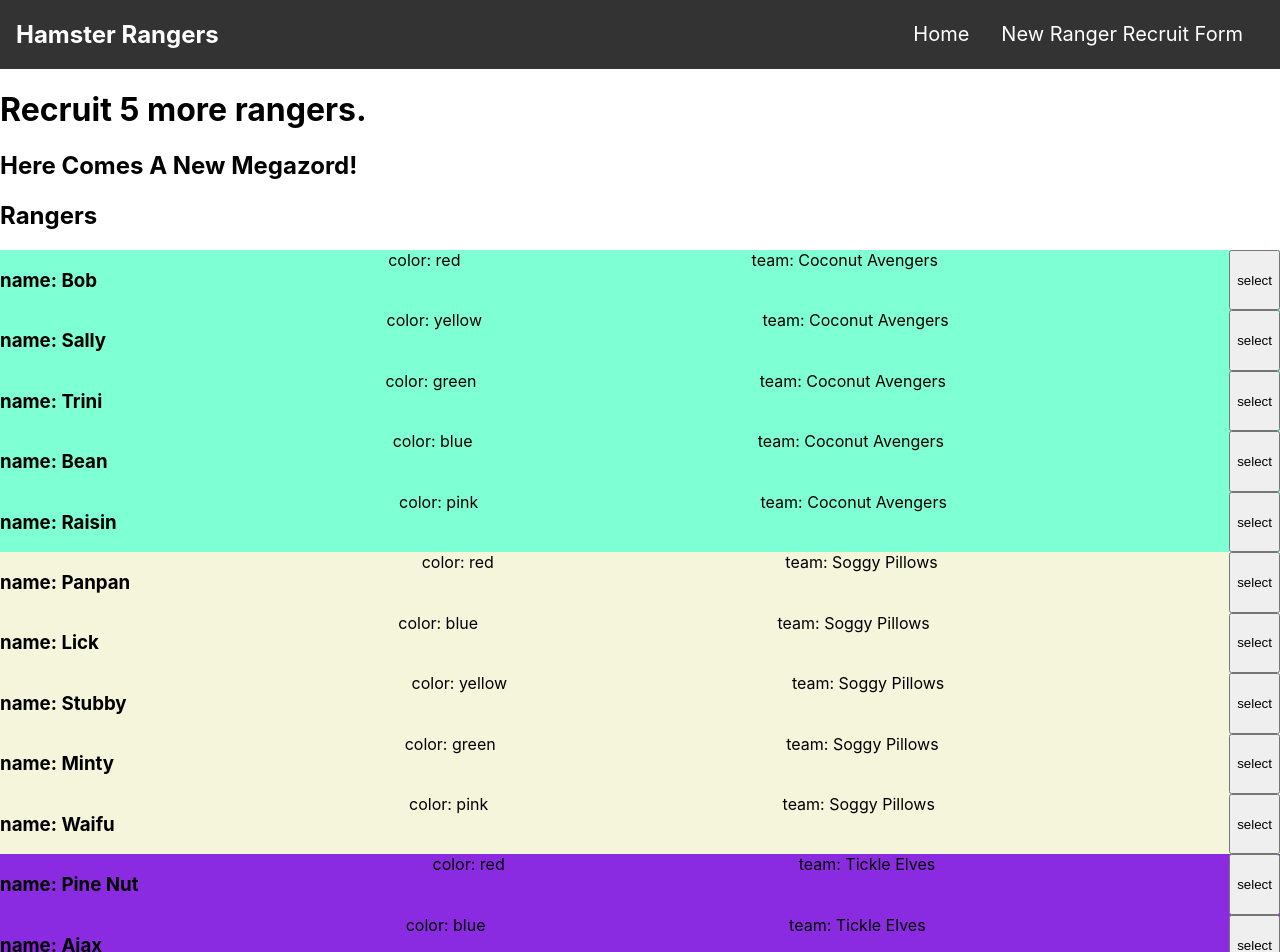
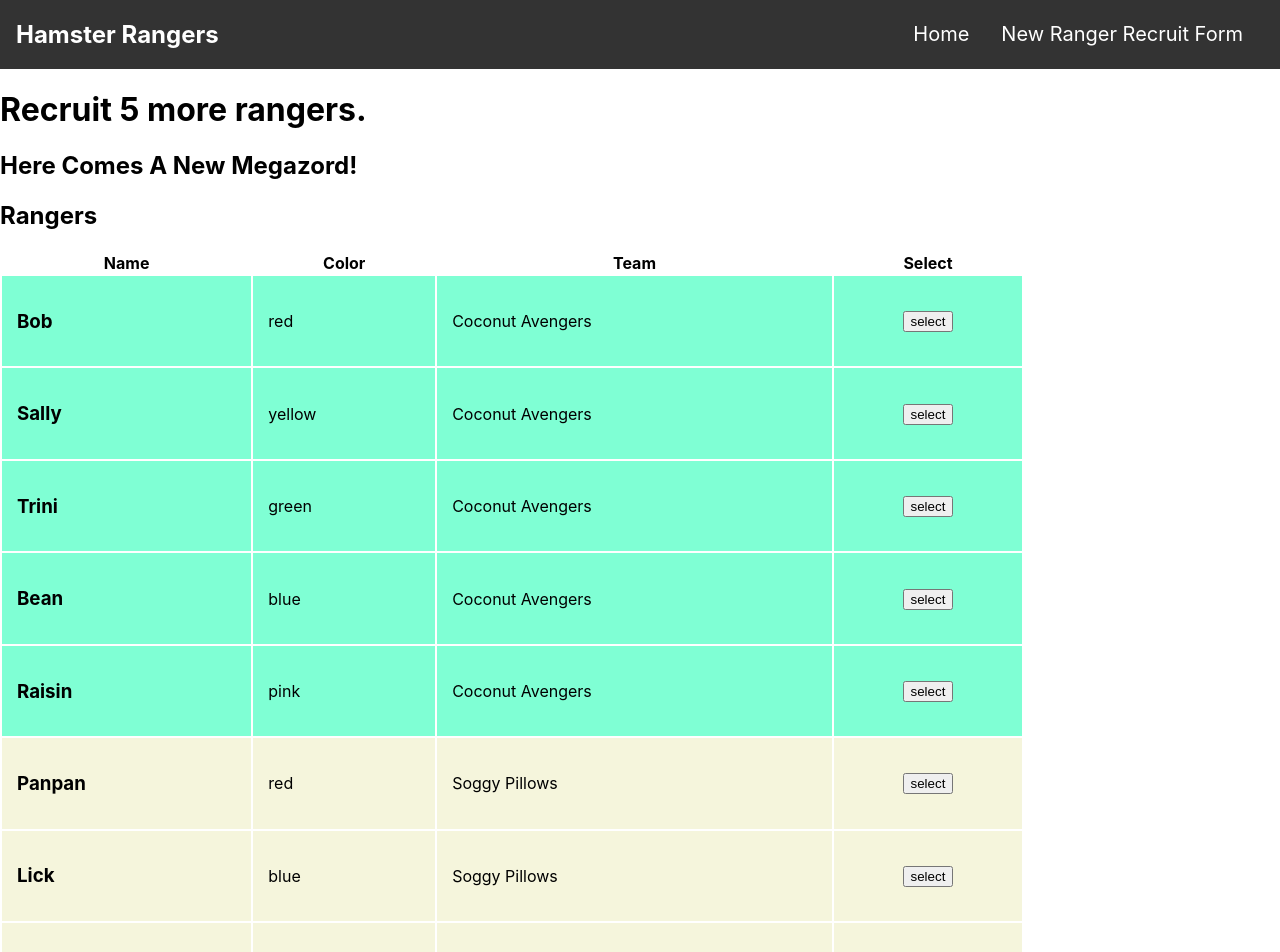
Before and after one commit to sohdonald/hamster-rangers, a React (Create React App) app: page / in a window 1280 px wide. Shown: the top 952 px of the page. Built offline with nearby package versions, Linux system fonts and the light colour scheme; data requests are answered from the project's data file.

Commit message:
change to table-format

```diff
--- a/db.json
+++ b/db.json
@@ -161,6 +161,12 @@
       "color": "red",
       "team": "Soggy Pillows",
       "id": 26
+    },
+    {
+      "name": "Russ",
+      "color": "blue",
+      "team": "Clean Towels",
+      "id": 27
     }
   ],
   "megazords": [
--- a/src/AssembleRangers.js
+++ b/src/AssembleRangers.js
@@ -36,7 +36,14 @@ function AssembleRangers({ onCountDown, onCountUp, countDown, team, setTeam }) {
             rangers.map((ranger)=> {return <RangerCard/>})*/}
 
       <h2>Rangers</h2>
-      {rangers.map((ranger) => {
+      <table style={{width:"80%"}}>
+        <tr>
+          <th>Name</th>
+          <th>Color</th>
+          <th>Team</th>
+          <th>Select</th>
+        </tr>
+        {rangers.map((ranger) => {
         return (
           <RangerCard
             key={ranger.id}
@@ -52,6 +59,8 @@ function AssembleRangers({ onCountDown, onCountUp, countDown, team, setTeam }) {
           />
         );
       })}
+      </table>
+
     </div>
   );
 }
--- a/src/RangerCard.js
+++ b/src/RangerCard.js
@@ -1,5 +1,5 @@
 import React, { useState } from "react";
-import styles from "./RangerCard.module.css"
+import styles from "./RangerCard.module.css";
 // import styles from "./Component.module.css"
 
 function RangerCard({
@@ -11,7 +11,7 @@ function RangerCard({
   ranger,
   setTeam,
   removeRanger,
-  rangerTeam
+  rangerTeam,
 }) {
   // seperate useState for counter
 
@@ -78,18 +78,18 @@ function RangerCard({
 
   // if rangerTeam === "Coconut Avengers",
   // then set the background color to lemon yellow
-  let className= ''
+  let className = "";
 
   if (rangerTeam === "Coconut Avengers") {
-    className = styles.coconuts
+    className = styles.coconuts;
   } else if (rangerTeam === "Soggy Pillows") {
-    className = styles.soggies
+    className = styles.soggies;
   } else if (rangerTeam === "Tickle Elves") {
-    className = styles.ticklers
+    className = styles.ticklers;
   } else if (rangerTeam === "Clean Towels") {
-    className = styles.towels
+    className = styles.towels;
   } else if (rangerTeam === "Fuzzy Pumpkins") {
-    className = styles.fuzzies
+    className = styles.fuzzies;
   }
 
   // console.log(onCountDown); // this is undefined, it's not misspelled
@@ -101,15 +101,19 @@ function RangerCard({
   */
 
   return (
-    <div className={className}>
-      <h3>name: {rangerName}</h3>
-      <div>color: {rangerColor}</div>
-      <div> team: {rangerTeam} </div>
-      <button className="select button" onClick={() => handleSelectRanger()}>
-        {/* how do we decrease the number displayed in SelectRangers with this button? */}
-        {selectRanger}
-      </button>
-    </div>
+    <tr className={className}>
+      <td>
+        <h3>{rangerName}</h3>
+      </td>
+      <td>{rangerColor}</td>
+      <td> {rangerTeam} </td>
+      <td>
+        <button className="select button" onClick={() => handleSelectRanger()}>
+          {/* how do we decrease the number displayed in SelectRangers with this button? */}
+          {selectRanger}
+        </button>
+      </td>
+    </tr>
   );
 }
 
--- a/src/RangerCard.module.css
+++ b/src/RangerCard.module.css
@@ -1,34 +1,42 @@
 .fuzzies {
     background-color: rgb(138, 218, 72);
-    display: flex;
+    /* display: flex;
     justify-content: space-between;
-    align-content:center
+    align-content:center */
 }
 
 .coconuts {
     background-color: aquamarine;
-    display: flex;
+    /* display: flex;
     justify-content: space-between;
-    align-content:center
+    align-content:center */
 }
 
 .soggies {
     background-color: beige;
-    display: flex;
+    /* display: flex;
     justify-content: space-between;
-    align-content:center
+    align-content:center */
 }
 
 .ticklers {
     background-color: blueviolet;
-    display: flex;
+    /* display: flex;
     justify-content: space-between;
-    align-content:center
+    align-content:center */
 }
 
 .towels {
     background-color: rgb(224, 65, 113);
-    display: flex;
+    /* display: flex;
     justify-content: space-between;
-    align-content:center
+    align-content:center */
 }
+
+td {
+    padding: 15px;
+}
+
+td:last-child {
+    text-align: center;
+}
```
